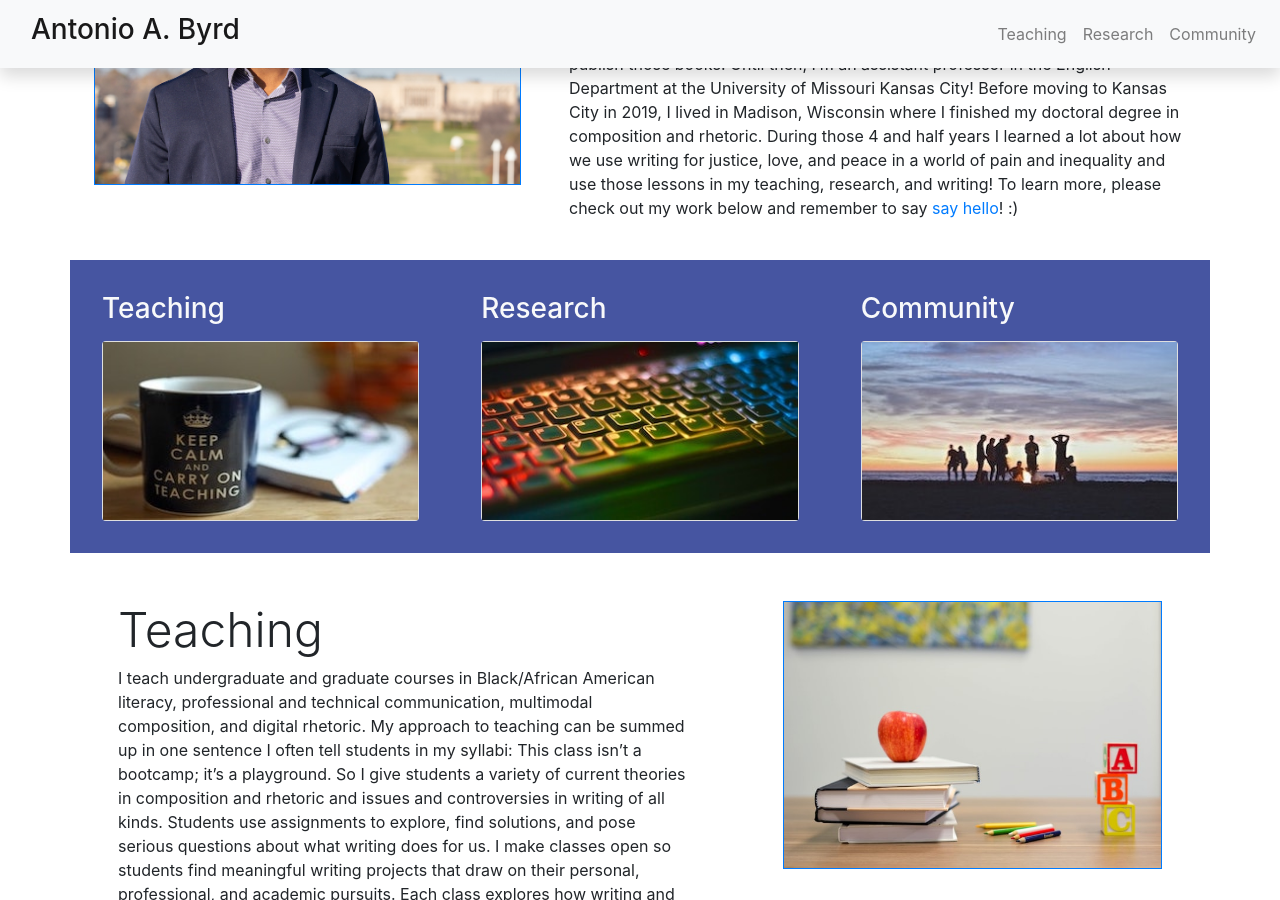
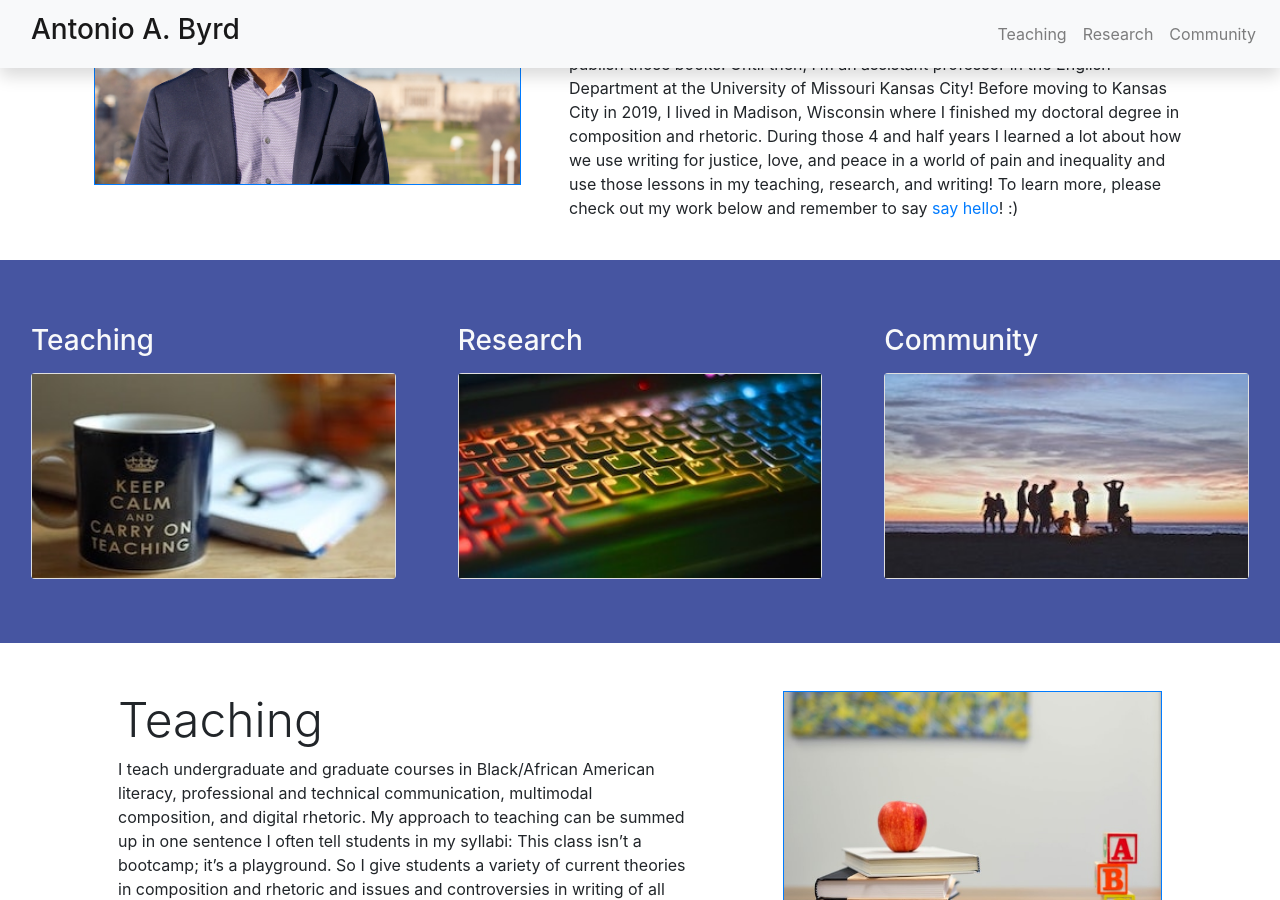
Before and after one commit to abyrd15/abyrd15.github.io, a Jekyll site: the page built from index.markdown, in a window 1280 px wide and 900 px high, scrolled down 1058 px. Built offline with Jekyll 4.4.1, drawn with Linux system fonts in a browser that asks for light colours; nearby versions of some CDN libraries.

Commit message:
Added container-fluid to card section

```diff
--- a/_includes/home/section_cards.html
+++ b/_includes/home/section_cards.html
@@ -1,4 +1,4 @@
-<div class="container p-3 bg-cards">
+<div class="container-fluid py-5 bg-cards">
   <div class="row">
     <div class="col-xs-12 col-sm-12 col-md-4 col-lg-4">
       <div class="p-0 m-3 text-light"><h3>Teaching</h3></div>
```
